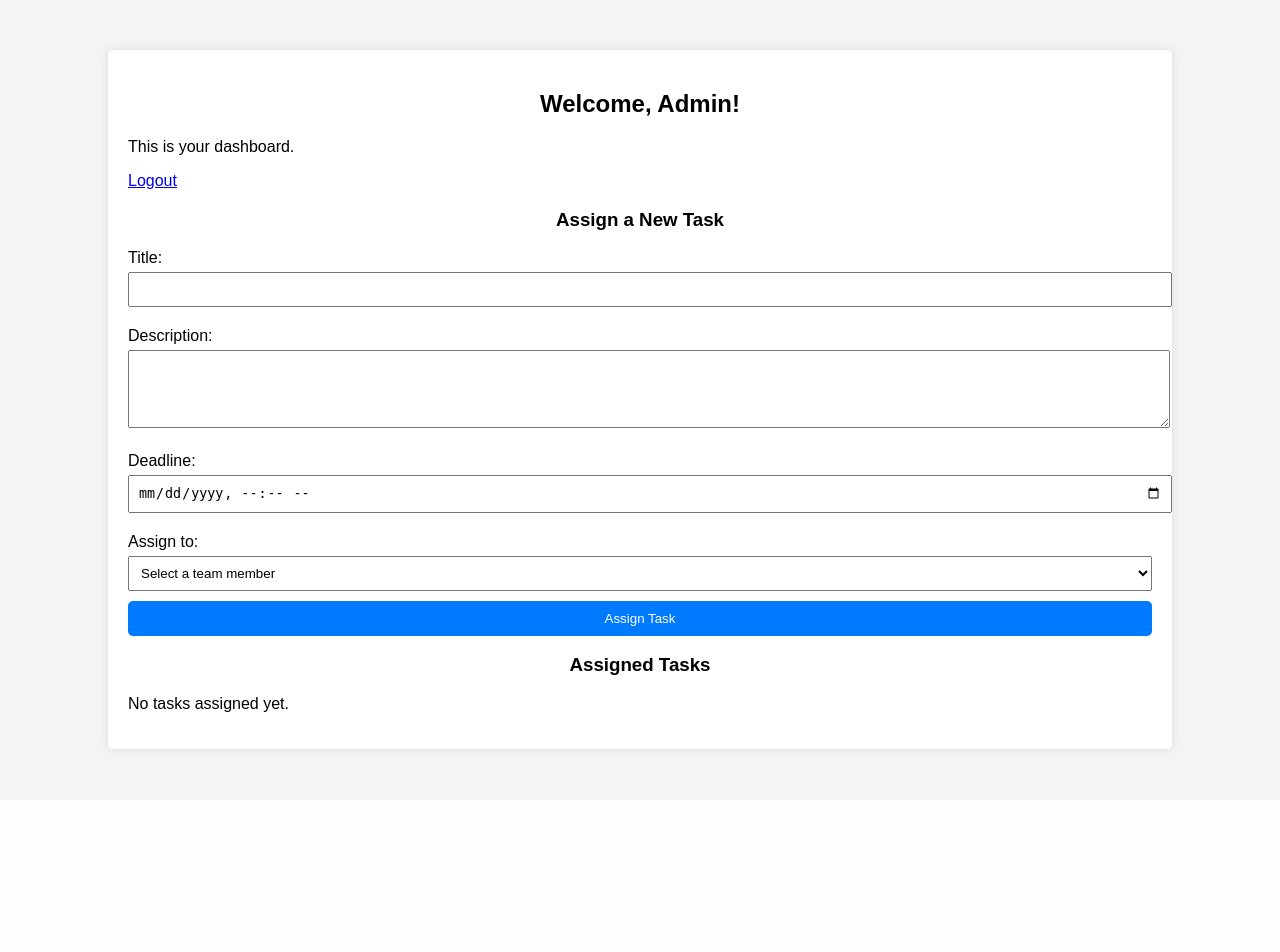
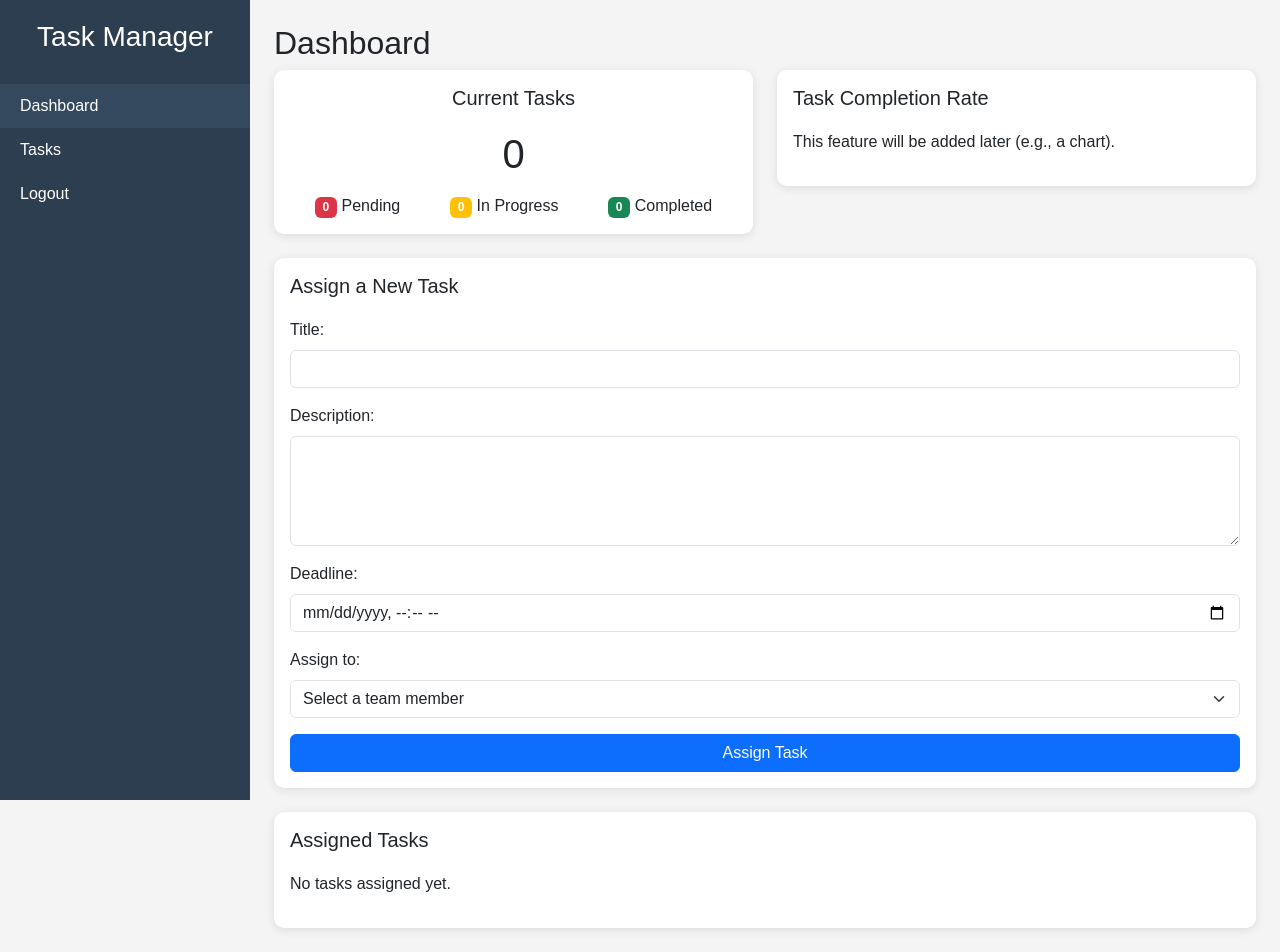
Before and after one commit to DharmitCode/task-management-system, a PHP site: page /admin/dashboard.php in a window 1280 px wide. Before the commit the page ends 755 px from the top, so only its background shows below. Run offline with PHP 8.4, Linux system fonts and the light colour scheme; the visitor is signed in with stand-in values (Sample User, id 1); data that the repository does not hold is empty.

Commit message:
Redesgined admin dashboard

```diff
--- a/admin/dashboard.php
+++ b/admin/dashboard.php
@@ -25,6 +25,12 @@
 
 // Fetch all team members for the dropdown
 $team_members = $conn->query("SELECT id, username FROM users WHERE role = 'team'");
+
+// Fetch task statistics
+$total_tasks = $conn->query("SELECT COUNT(*) as count FROM tasks WHERE created_by = " . $_SESSION['user_id'])->fetch_assoc()['count'];
+$pending_tasks = $conn->query("SELECT COUNT(*) as count FROM tasks WHERE created_by = " . $_SESSION['user_id'] . " AND status = 'pending'")->fetch_assoc()['count'];
+$in_progress_tasks = $conn->query("SELECT COUNT(*) as count FROM tasks WHERE created_by = " . $_SESSION['user_id'] . " AND status = 'in_progress'")->fetch_assoc()['count'];
+$completed_tasks = $conn->query("SELECT COUNT(*) as count FROM tasks WHERE created_by = " . $_SESSION['user_id'] . " AND status = 'completed'")->fetch_assoc()['count'];
 ?>
 
 <!DOCTYPE html>
@@ -33,44 +39,96 @@
     <meta charset="UTF-8">
     <meta name="viewport" content="width=device-width, initial-scale=1.0">
     <title>Admin Dashboard - Task Management System</title>
+    <!-- Bootstrap CSS -->
+    <link href="https://cdn.jsdelivr.net/npm/bootstrap@5.3.0/dist/css/bootstrap.min.css" rel="stylesheet">
     <link rel="stylesheet" href="../assets/css/styles.css">
 </head>
 <body>
-    <div class="container">
-        <h2>Welcome, Admin!</h2>
-        <p>This is your dashboard.</p>
-        <a href="../logout.php">Logout</a>
+    <div class="d-flex">
+        <!-- Sidebar -->
+        <?php include '../includes/sidebar.php'; ?>
+
+        <!-- Main Content -->
+        <div class="content flex-grow-1 p-4">
+            <h2>Dashboard</h2>
+
+            <!-- Task Statistics -->
+            <div class="row mb-4">
+                <div class="col-md-6">
+                    <div class="card">
+                        <div class="card-body text-center">
+                            <h5 class="card-title">Current Tasks</h5>
+                            <h1><?php echo $total_tasks; ?></h1>
+                            <div class="d-flex justify-content-around mt-3">
+                                <div>
+                                    <span class="badge bg-danger"><?php echo $pending_tasks; ?></span> Pending
+                                </div>
+                                <div>
+                                    <span class="badge bg-warning"><?php echo $in_progress_tasks; ?></span> In Progress
+                                </div>
+                                <div>
+                                    <span class="badge bg-success"><?php echo $completed_tasks; ?></span> Completed
+                                </div>
+                            </div>
+                        </div>
+                    </div>
+                </div>
+                <div class="col-md-6">
+                    <div class="card">
+                        <div class="card-body">
+                            <h5 class="card-title">Task Completion Rate</h5>
+                            <p>This feature will be added later (e.g., a chart).</p>
+                        </div>
+                    </div>
+                </div>
+            </div>
 
             <!-- Task Assignment Form -->
-        <h3>Assign a New Task</h3>
-        <?php if (isset($success)) echo "<p style='color: green;'>$success</p>"; ?>
-        <?php if (isset($error)) echo "<p style='color: red;'>$error</p>"; ?>
+            <div class="card mb-4">
+                <div class="card-body">
+                    <h5 class="card-title">Assign a New Task</h5>
+                    <?php if (isset($success)) echo "<div class='alert alert-success'>$success</div>"; ?>
+                    <?php if (isset($error)) echo "<div class='alert alert-danger'>$error</div>"; ?>
                     <form method="POST" action="">
-            <label>Title:</label>
-            <input type="text" name="title" required><br>
-            <label>Description:</label>
-            <textarea name="description" rows="4"></textarea><br>
-            <label>Deadline:</label>
-            <input type="datetime-local" name="deadline" required><br>
-            <label>Assign to:</label>
-            <select name="assigned_to" required>
+                        <div class="mb-3">
+                            <label class="form-label">Title:</label>
+                            <input type="text" name="title" class="form-control" required>
+                        </div>
+                        <div class="mb-3">
+                            <label class="form-label">Description:</label>
+                            <textarea name="description" class="form-control" rows="4"></textarea>
+                        </div>
+                        <div class="mb-3">
+                            <label class="form-label">Deadline:</label>
+                            <input type="datetime-local" name="deadline" class="form-control" required>
+                        </div>
+                        <div class="mb-3">
+                            <label class="form-label">Assign to:</label>
+                            <select name="assigned_to" class="form-select" required>
                                 <option value="">Select a team member</option>
                                 <?php while ($member = $team_members->fetch_assoc()): ?>
                                     <option value="<?php echo $member['id']; ?>"><?php echo $member['username']; ?></option>
                                 <?php endwhile; ?>
-            </select><br>
-            <button type="submit">Assign Task</button>
+                            </select>
+                        </div>
+                        <button type="submit" class="btn btn-primary w-100">Assign Task</button>
                     </form>
+                </div>
+            </div>
 
             <!-- Task List -->
-        <h3>Assigned Tasks</h3>
+            <div class="card">
+                <div class="card-body">
+                    <h5 class="card-title">Assigned Tasks</h5>
                     <?php
                     $tasks = $conn->query("SELECT t.id, t.title, t.deadline, t.status, u.username
                                            FROM tasks t
                                            JOIN users u ON t.assigned_to = u.id
                                            WHERE t.created_by = " . $_SESSION['user_id']);
                     if ($tasks->num_rows > 0) {
-            echo "<table border='1'><tr><th>ID</th><th>Title</th><th>Deadline</th><th>Assigned To</th><th>Status</th></tr>";
+                        echo "<table class='table table-striped'>";
+                        echo "<thead><tr><th>ID</th><th>Title</th><th>Deadline</th><th>Assigned To</th><th>Status</th></tr></thead>";
+                        echo "<tbody>";
                         while ($task = $tasks->fetch_assoc()) {
                             echo "<tr>";
                             echo "<td>" . $task['id'] . "</td>";
@@ -80,11 +138,17 @@
                             echo "<td>" . $task['status'] . "</td>";
                             echo "</tr>";
                         }
-            echo "</table>";
+                        echo "</tbody></table>";
                     } else {
                         echo "<p>No tasks assigned yet.</p>";
                     }
                     ?>
                 </div>
+            </div>
+        </div>
+    </div>
+
+    <!-- Bootstrap JS -->
+    <script src="https://cdn.jsdelivr.net/npm/bootstrap@5.3.0/dist/js/bootstrap.bundle.min.js"></script>
 </body>
 </html>
--- a/assets/css/styles.css
+++ b/assets/css/styles.css
@@ -4,53 +4,64 @@
     margin: 0;
     padding: 0;
 }
-.container {
-    width: 80%; /* Wider for dashboard */
-    margin: 50px auto;
+
+/* Sidebar */
+.sidebar {
+    width: 250px;
+    background-color: #2c3e50;
+    color: white;
+    height: 100vh;
+    position: fixed;
+    top: 0;
+    left: 0;
+    padding-top: 20px;
+}
+.sidebar-header {
+    text-align: center;
+    margin-bottom: 30px;
+}
+.sidebar-header h3 {
+    color: white;
+    margin: 0;
+}
+.nav-link {
+    color: white !important;
+    padding: 10px 20px;
+    transition: background 0.3s;
+}
+.nav-link:hover, .nav-link.active {
+    background-color: #34495e;
+}
+
+/* Main Content */
+.content {
+    margin-left: 250px;
     padding: 20px;
-    background: white;
-    border-radius: 5px;
-    box-shadow: 0 0 10px rgba(0,0,0,0.1);
 }
-h2, h3 {
-    text-align: center;
+.card {
+    border: none;
+    border-radius: 10px;
+    box-shadow: 0 2px 10px rgba(0,0,0,0.1);
 }
-label {
-    display: block;
-    margin: 10px 0 5px;
+.card-title {
+    font-size: 1.25rem;
+    margin-bottom: 20px;
 }
-input, textarea, select {
-    width: 100%;
-    padding: 8px;
-    margin-bottom: 10px;
+.table {
+    margin-bottom: 0;
 }
-textarea {
-    resize: vertical;
+.table th, .table td {
+    vertical-align: middle;
 }
-button {
-    width: 100%;
-    padding: 10px;
-    background-color: #007bff;
-    color: white;
-    border: none;
-    border-radius: 5px;
-    cursor: pointer;
+
+/* Responsive */
+@media (max-width: 768px) {
+    .sidebar {
+        width: 100%;
+        height: auto;
+        position: relative;
+    }
+    .content {
+        margin-left: 0;
+    }
 }
-button:hover {
-    background-color: #0056b3;
-}
-table {
-    width: 100%;
-    border-collapse: collapse;
-    margin-top: 20px;
-}
-table, th, td {
-    border: 1px solid #ddd;
-}
-th, td {
-    padding: 10px;
-    text-align: left;
-}
-th {
-    background-color: #f2f2f2;
-}
--- /dev/null
+++ b/includes/sidebar.php
@@ -0,0 +1,17 @@
+<!-- includes/sidebar.php -->
+<div class="sidebar">
+    <div class="sidebar-header">
+        <h3>Task Manager</h3>
+    </div>
+    <ul class="nav flex-column">
+        <li class="nav-item">
+            <a class="nav-link active" href="dashboard.php">Dashboard</a>
+        </li>
+        <li class="nav-item">
+            <a class="nav-link" href="#">Tasks</a>
+        </li>
+        <li class="nav-item">
+            <a class="nav-link" href="../logout.php">Logout</a>
+        </li>
+    </ul>
+</div>
```
Lines whose indentation alone changed are shown as unchanged.
